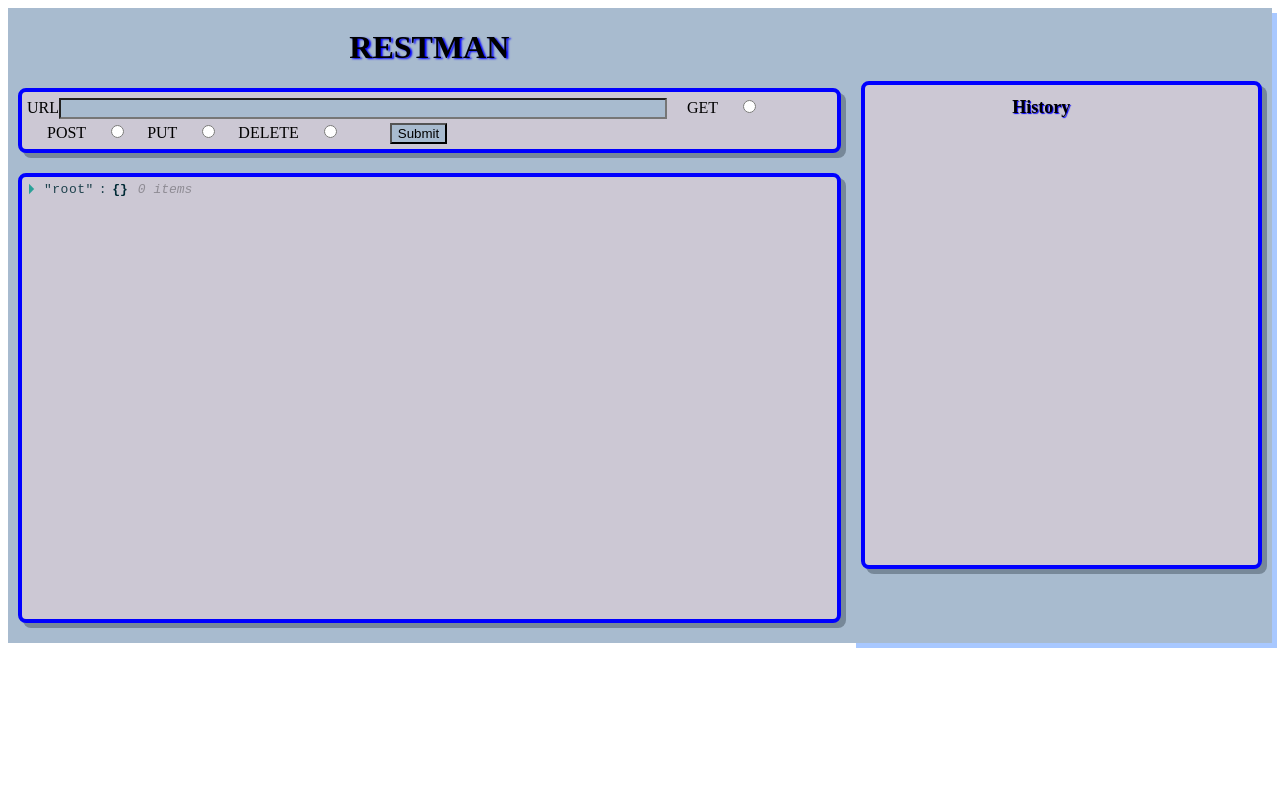
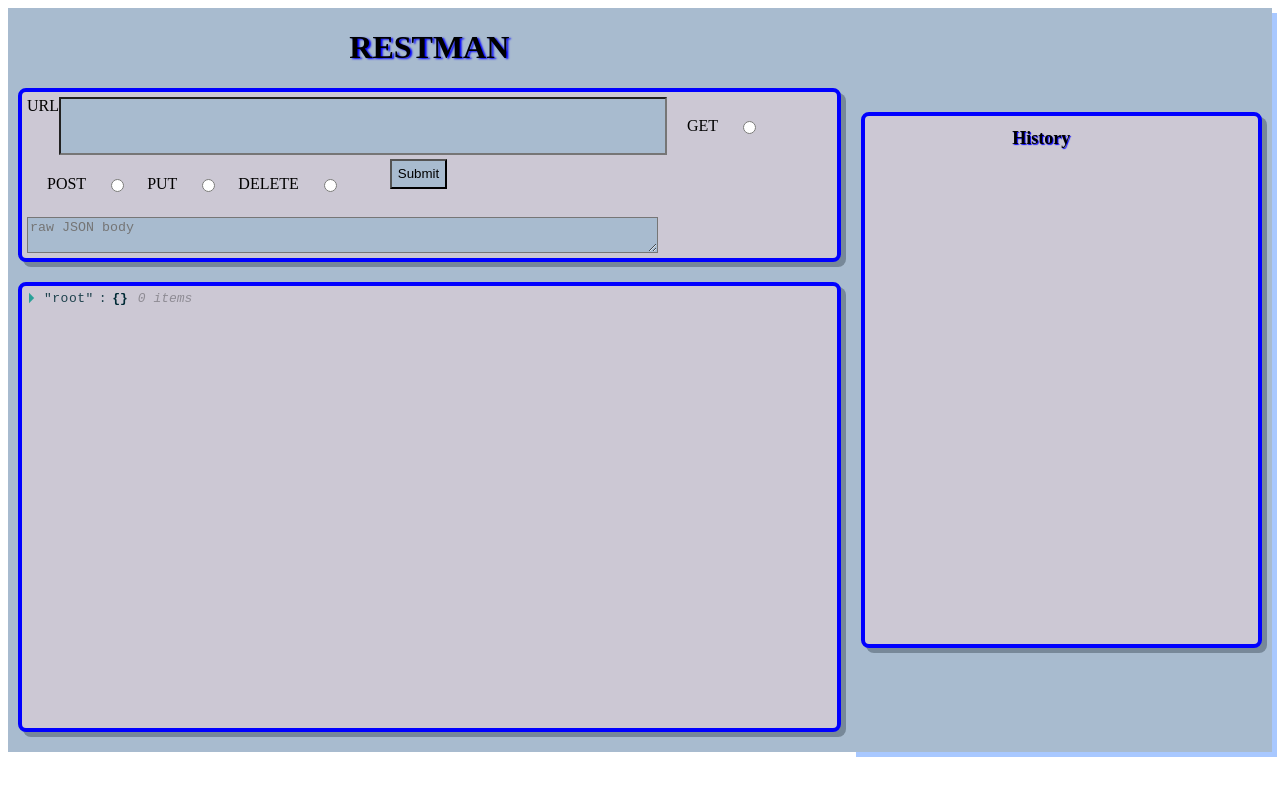
Before and after one commit to Jerud-Moyer/RESTMAN, a React app: page / in a window 1280 px wide. Shown: the top 796 px of the page. Built offline with nearby package versions, Linux system fonts and the light colour scheme.

Commit message:
adding json body

```diff
--- a/src/components/controls/Controls.css
+++ b/src/components/controls/Controls.css
@@ -4,6 +4,9 @@
 }
 
 .form {
+  display: flex;
+  flex-direction: row;
+  flex-wrap: wrap;
   border: blue 4px solid;
   border-radius: 8px;
   box-shadow: 5px 5px lightslategray;
@@ -27,5 +30,12 @@ button {
   background-color: rgb(168, 187, 207);
   margin-top: 4px;
   margin-left: 50px;
+  height: 30px;
   align-items: flex-end;
 }
+
+.JsonInput {
+  background-color: rgb(168, 187, 207);
+  width: 625px;
+  margin-top: 4px;
+}
--- a/src/components/controls/Controls.jsx
+++ b/src/components/controls/Controls.jsx
@@ -4,6 +4,7 @@ import styles from './Controls.css';
 
 const Controls =  ({
   url,
+  body,
   onChange,
   onSubmit
 }) => (
@@ -50,7 +51,13 @@ const Controls =  ({
         onChange={onChange}
       />
       <button type="submit">Submit</button>
-
+      <textarea
+        className={styles.JsonInput}
+        name="body"
+        value={body}
+        onChange={onChange}
+        placeHolder="raw JSON body"
+      />
 
     </form>
   </>
@@ -59,6 +66,7 @@ const Controls =  ({
 Controls.propTypes = {
   url: PropTypes.string.isRequired,
   method: PropTypes.string.isRequired,
+  body: PropTypes.string.isRequired,
   onChange: PropTypes.func.isRequired,
   onSubmit: PropTypes.func.isRequired
 };
--- a/src/components/history/History.css
+++ b/src/components/history/History.css
@@ -6,7 +6,7 @@
   justify-content: center;
   border: blue 4px solid;
   border-radius: 8px;
-  min-height: 30em;
+  min-height: 33em;
   margin: 10px;
   background-color: rgb(204, 200, 212);
   box-shadow: 5px 5px lightslategray;
```
Also changed, not shown: 2 other files (tests, documents, lock files or other folders).
